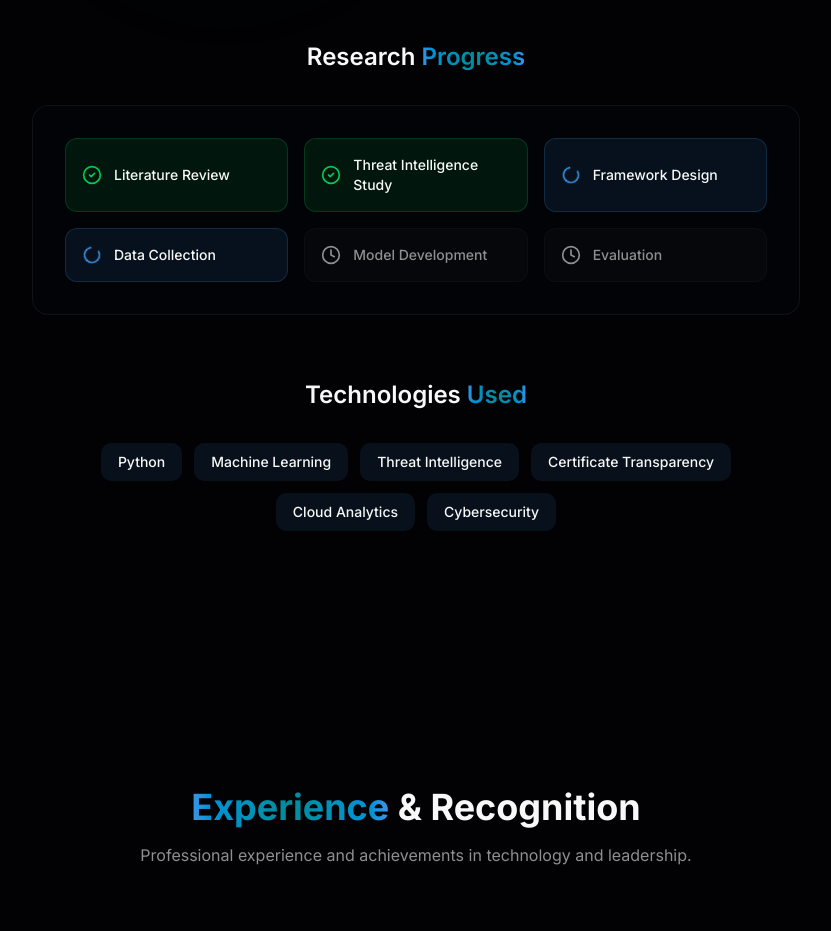
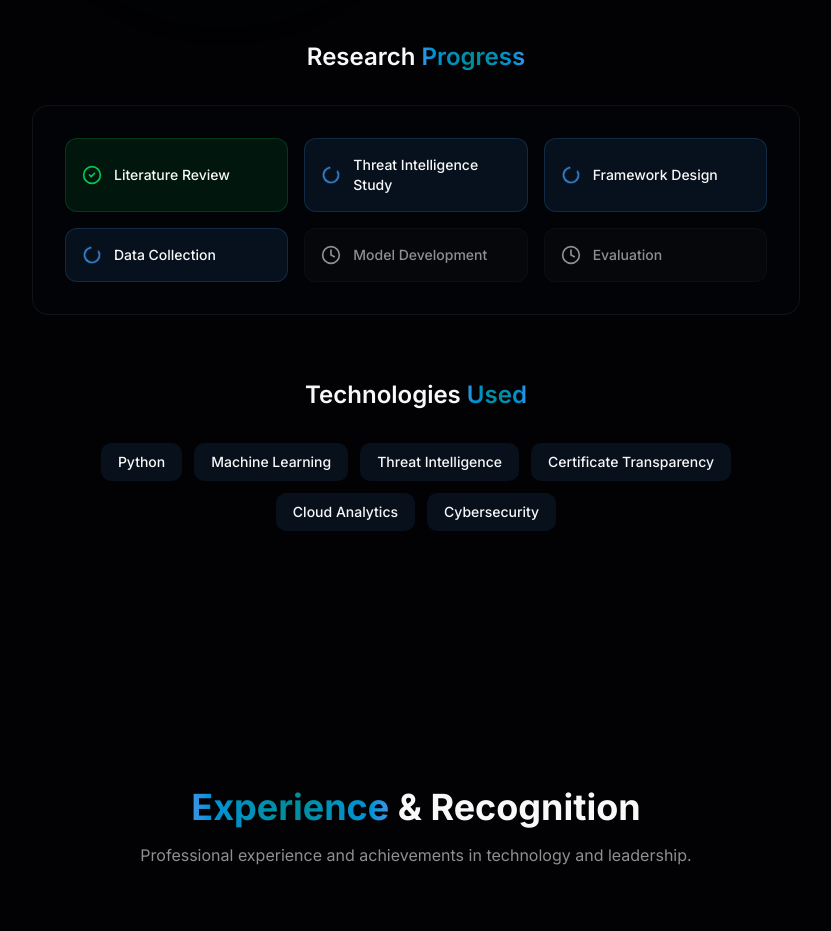
Before and after one commit to pranavswaroop08/v0-personal-portfolio-website, a Next.js app: page / in a window 1280 px wide. Shown: the part 3920-4851 px from the top of the page, without its empty margins (224-1055 px from the left). Built offline with nearby package versions, Linux system fonts and the light colour scheme.

Commit message:
feat: update Threat Intelligence Study status to in-progress

```diff
--- a/components/research-section.tsx
+++ b/components/research-section.tsx
@@ -37,7 +37,7 @@ const researchGoals = [
 
 const timeline = [
   { status: "complete", label: "Literature Review" },
-  { status: "complete", label: "Threat Intelligence Study" },
+  { status: "in-progress", label: "Threat Intelligence Study" },
   { status: "in-progress", label: "Framework Design" },
   { status: "in-progress", label: "Data Collection" },
   { status: "pending", label: "Model Development" },
@@ -233,13 +233,12 @@ export function ResearchSection() {
                   whileInView={{ opacity: 1, scale: 1 }}
                   viewport={{ once: true }}
                   transition={{ delay: index * 0.1 }}
-                  className={`flex items-center gap-3 p-4 rounded-lg ${
-                    item.status === "complete"
+                  className={`flex items-center gap-3 p-4 rounded-lg ${item.status === "complete"
                       ? "bg-green-500/10 border border-green-500/20"
                       : item.status === "in-progress"
-                      ? "bg-primary/10 border border-primary/20"
-                      : "bg-secondary/30 border border-border/30"
-                  }`}
+                        ? "bg-primary/10 border border-primary/20"
+                        : "bg-secondary/30 border border-border/30"
+                    }`}
                 >
                   {item.status === "complete" ? (
                     <CheckCircle2 className="h-5 w-5 text-green-500 shrink-0" />
@@ -248,9 +247,8 @@ export function ResearchSection() {
                   ) : (
                     <Clock className="h-5 w-5 text-muted-foreground shrink-0" />
                   )}
-                  <span className={`text-sm font-medium ${
-                    item.status === "pending" ? "text-muted-foreground" : ""
-                  }`}>
+                  <span className={`text-sm font-medium ${item.status === "pending" ? "text-muted-foreground" : ""
+                    }`}>
                     {item.label}
                   </span>
                 </motion.div>
```
